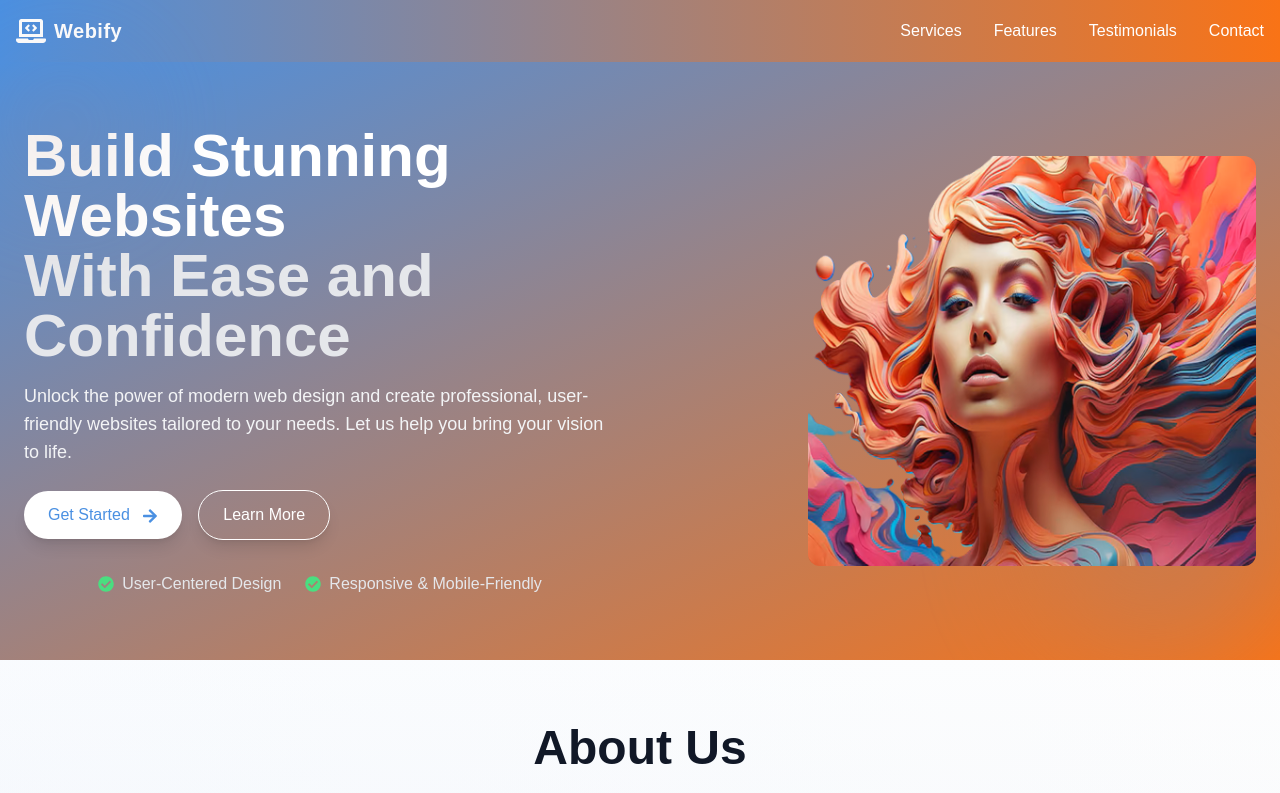
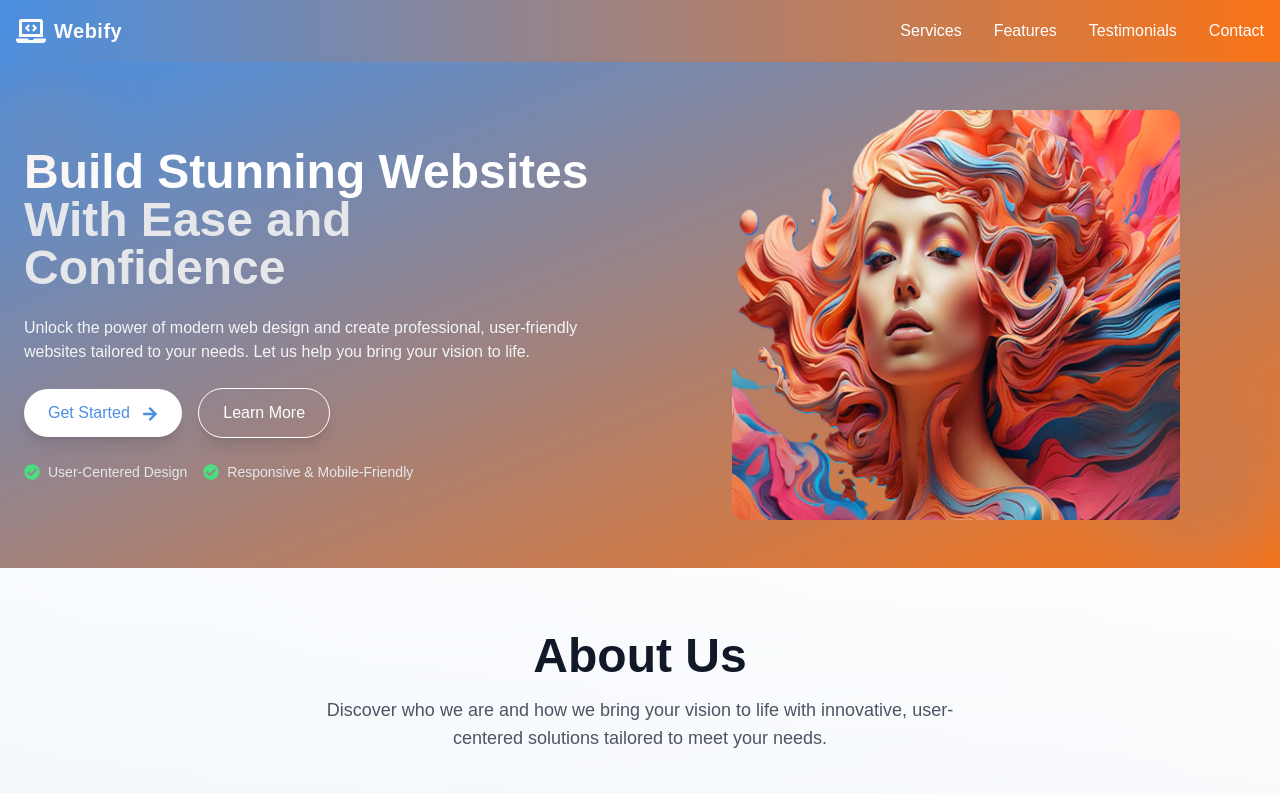
Before and after one commit to PRIYANSHUSINGH2003/Web-Service-website-, a Next.js app: page / in a window 1280 px wide. Shown: the top 793 px of the page. Built offline with nearby package versions, Linux system fonts and the light colour scheme.

Commit message:
Update Hero.js

```diff
--- a/components/Hero.js
+++ b/components/Hero.js
@@ -4,17 +4,17 @@ import Image from 'next/image';
 const Hero = () => {
     return (
         <section className="relative bg-gradient-to-br from-primary to-accent text-white">
-            <div className="container mx-auto flex flex-col-reverse md:flex-row items-center px-6 py-16 space-y-8 md:space-y-0 md:space-x-12">
+            <div className="container mx-auto flex flex-col items-center md:flex-row px-6 py-12 space-y-8 md:space-y-0 md:space-x-8">
                 {/* Text Content */}
-                <div className="flex-1 text-center md:text-left">
-                    <h1 className="text-4xl md:text-6xl font-bold leading-tight animate-fade-in-up">
+                <div className="flex-1 text-center md:text-left space-y-6">
+                    <h1 className="text-3xl sm:text-4xl md:text-5xl font-bold leading-tight animate-fade-in-up">
                         Build Stunning Websites <br />
                         <span className="text-gray-200">With Ease and Confidence</span>
                     </h1>
-                    <p className="mt-4 text-lg text-gray-100 animate-fade-in-up">
+                    <p className="text-sm sm:text-base text-gray-100 animate-fade-in-up">
                         Unlock the power of modern web design and create professional, user-friendly websites tailored to your needs. Let us help you bring your vision to life.
                     </p>
-                    <div className="mt-6 space-y-4 md:space-y-0 md:space-x-4 animate-fade-in-up">
+                    <div className="flex flex-col sm:flex-row items-center justify-center md:justify-start space-y-4 sm:space-y-0 sm:space-x-4">
                         <button className="bg-white text-primary px-6 py-3 rounded-full font-medium shadow-lg hover:shadow-xl transition transform hover:scale-105">
                             Get Started <FaArrowRight className="inline ml-2" />
                         </button>
@@ -22,33 +22,33 @@ const Hero = () => {
                             Learn More
                         </button>
                     </div>
-                    <div className="mt-8 flex justify-center space-x-6">
+                    <div className="mt-6 flex flex-wrap justify-center md:justify-start gap-4">
                         <div className="flex items-center space-x-2">
                             <FaCheckCircle className="text-green-400" />
-                            <span className="text-gray-200">User-Centered Design</span>
+                            <span className="text-gray-200 text-sm">User-Centered Design</span>
                         </div>
                         <div className="flex items-center space-x-2">
                             <FaCheckCircle className="text-green-400" />
-                            <span className="text-gray-200">Responsive & Mobile-Friendly</span>
+                            <span className="text-gray-200 text-sm">Responsive & Mobile-Friendly</span>
                         </div>
                     </div>
                 </div>
 
                 {/* Image/Illustration */}
-                <div className="flex-1 flex justify-center md:justify-end animate-slide-in-right">
+                <div className="flex-1 flex justify-center animate-slide-in-right">
                     <Image
                         src="/images/hero-illustration.png"
                         alt="Website Design Illustration"
                         width={476}
                         height={436}
-                        className="rounded-xl w-3/4 md:w-full max-w-md"
+                        className="rounded-xl w-3/4 max-w-sm sm:max-w-md md:w-full"
                     />
                 </div>
             </div>
 
             {/* Background Decorations */}
-            <div className="absolute top-0 left-0 w-32 h-32 bg-gradient-to-tr from-accent to-primary rounded-full blur-3xl opacity-30"></div>
-            <div className="absolute bottom-0 right-0 w-64 h-64 bg-gradient-to-br from-accent to-primary rounded-full blur-3xl opacity-30"></div>
+            <div className="absolute top-0 left-0 w-24 h-24 bg-gradient-to-tr from-accent to-primary rounded-full blur-2xl opacity-30"></div>
+            <div className="absolute bottom-0 right-0 w-48 h-48 bg-gradient-to-br from-accent to-primary rounded-full blur-2xl opacity-30"></div>
         </section>
     );
 };
```
